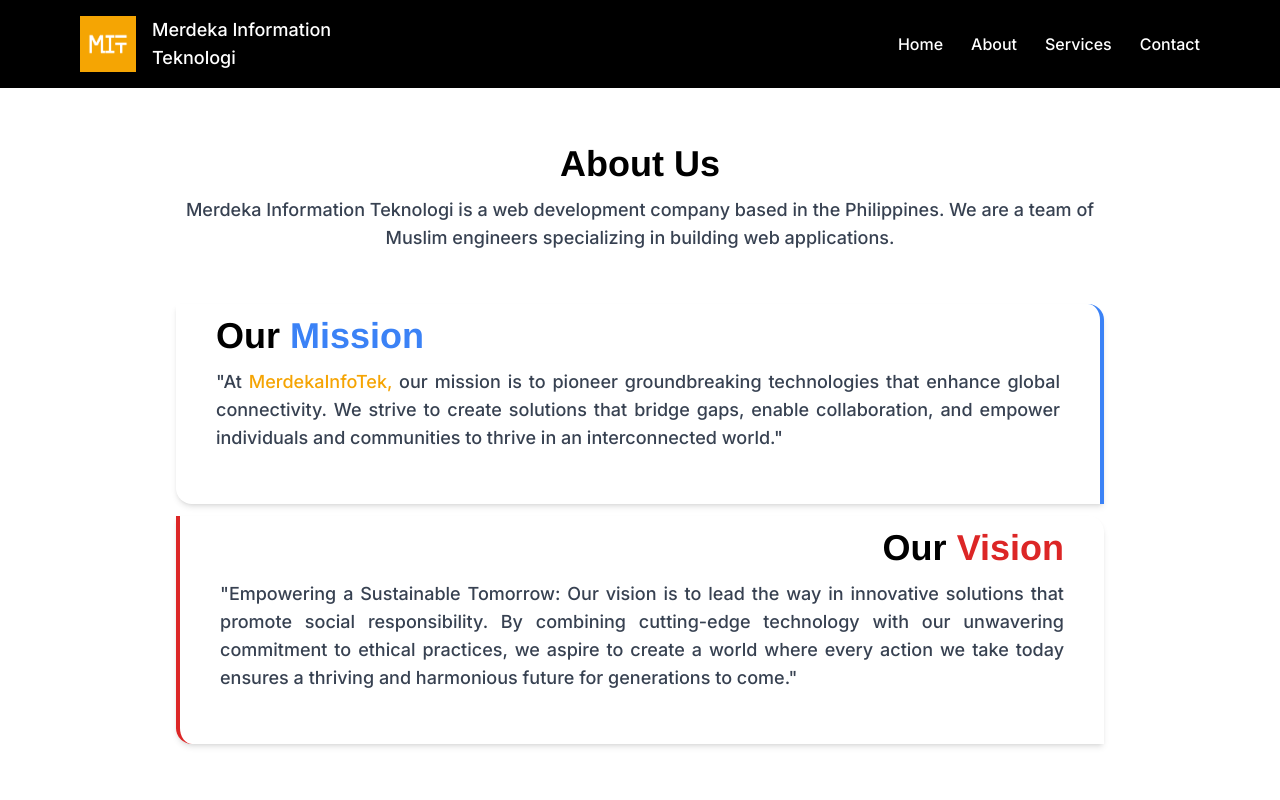
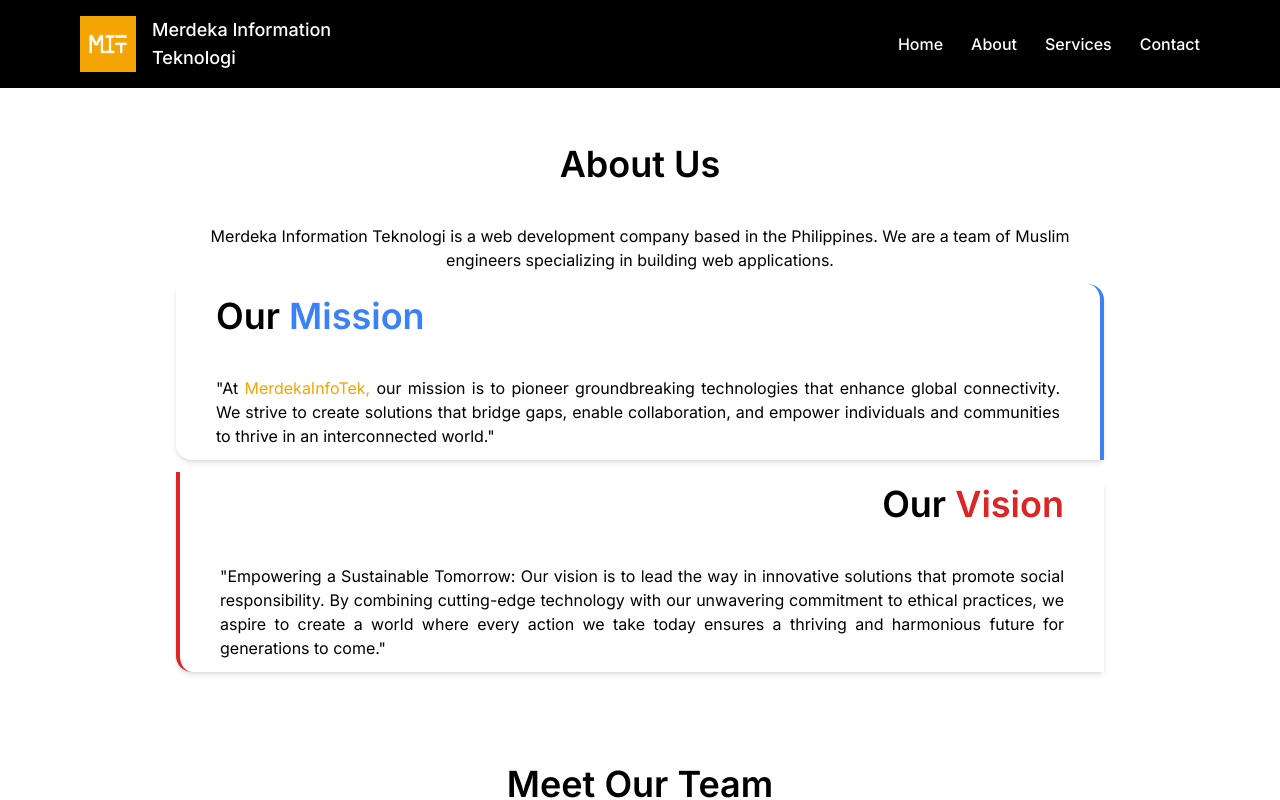
Before and after one commit to abelmorad/merdekainfotek, a Next.js app: page /about in a window 1280 px wide. Shown: the top 800 px of the page. Built offline with nearby package versions, Linux system fonts and the light colour scheme.

Commit message:
Style: update

```diff
--- a/src/app/globals.css
+++ b/src/app/globals.css
@@ -47,10 +47,6 @@
 
 @layer components {
   .title{
-    font-family: var(--font-face, "Haas Grot Text R Web", "Helvetica Neue", Helvetica, Arial, sans-serif);
-    @apply capitalize text-xl mobile:text-2xl tablet:text-3xl desktop:text-4xl font-semibold mb-3
-  }
-  .sub_title{
-    @apply mb-3 tablet:mb-10 desktop:text-lg tablet:text-base mobile:text-sm text-gray-700 font-medium
+    @apply capitalize text-4xl font-semibold mb-10
   }
 }
```
